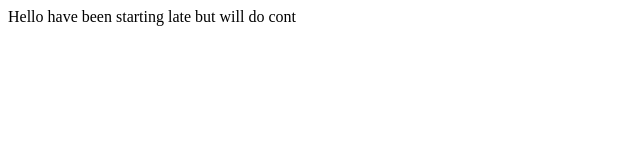
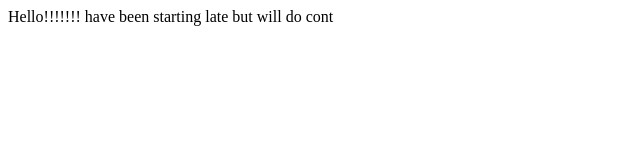
Before and after one commit to Aka-jpg/demo-repo, a plain HTML site: page index.html in a window 1280 px wide. Shown: the full height of the page, 0-640 px from the left. Drawn offline with Linux system fonts and the light colour scheme.

Commit message:
new change

```diff
--- a/index.html
+++ b/index.html
@@ -1,6 +1,6 @@
 <diV>
     <body>
-        Hello have been starting late but will do cont
+        Hello!!!!!!! have been starting late but will do cont
     </body>
 
 </diV>
```
